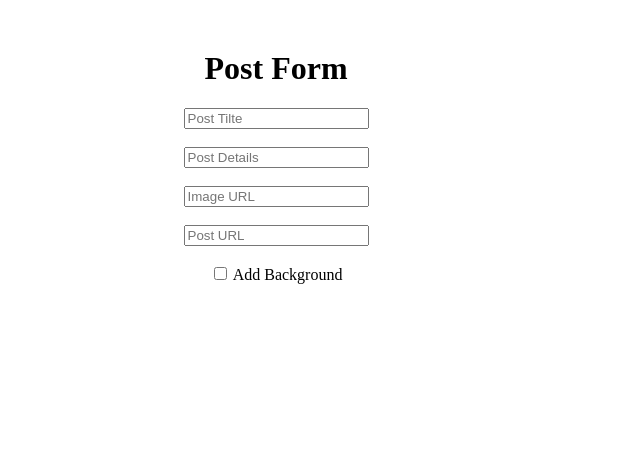
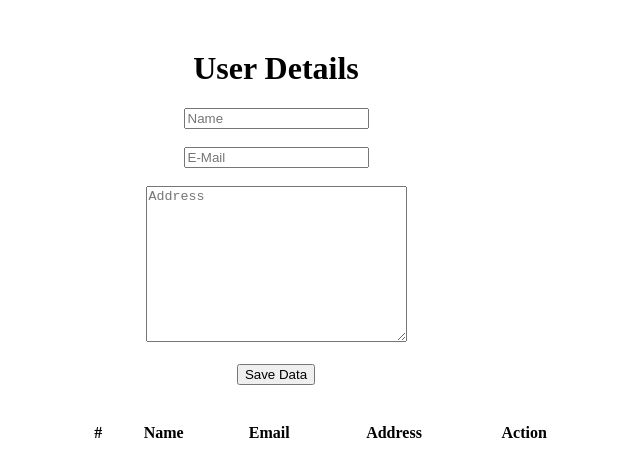
Before and after one commit to vignan37/AngularProjectGohan, an Angular app: page / in a window 1280 px wide. Shown: the top 476 px of the page, without its empty margins (364-1004 px from the left). Built offline with nearby package versions, Linux system fonts and the light colour scheme.

Commit message:
User details task done

```diff
--- a/src/app/app.component.html
+++ b/src/app/app.component.html
@@ -1 +1 @@
-<app-post-form></app-post-form>
+<app-user-details></app-user-details>
--- a/src/app/user-details/user-details.component.css
+++ b/src/app/user-details/user-details.component.css
@@ -0,0 +1,10 @@
+.form-area
+{
+    margin-top: 50px;
+    text-align: center;
+}
+.table-area{
+    position: absolute;
+    left: 35%;
+    text-align: center;
+}
--- a/src/app/user-details/user-details.component.html
+++ b/src/app/user-details/user-details.component.html
@@ -1 +1,31 @@
-<p>user-details works!</p>
+<div class="form-area">
+    <h1>User Details</h1>
+    <input type="text" placeholder="Name" [(ngModel)] = 'name'>
+    <br><br>
+    <input type="text" placeholder="E-Mail" [(ngModel)] = 'email' >
+    <br><br>
+    <textarea cols="30" rows="10" placeholder="Address" [(ngModel)]="address"></textarea>
+    <br><br>
+    <button (click)="onSave()"> Save Data </button>
+
+</div>
+<br><br>
+
+<div class = "table-area">
+    <table width = '500'>
+        <thead>
+            <th>#</th>
+            <th>Name</th>
+            <th>Email</th>
+            <th>Address</th>
+            <th>Action</th>
+        </thead>
+        <tr *ngFor="let user of userArray; let index = index">
+            <td>{{index+1}}</td>
+            <td>{{user.name}}</td>
+            <td>{{user.email}}</td>
+            <td>{{user.address}}</td>
+            <td><button (click) ="onDelete(index)">Delete</button></td>
+        </tr>
+    </table>
+</div>
--- a/src/app/user-details/user-details.component.ts
+++ b/src/app/user-details/user-details.component.ts
@@ -9,4 +9,16 @@ export class UserDetailsComponent {
   name!:string;
   email!:string;
   address!:string;
+  userArray: Array<any> = [];
+
+  onSave(){
+    this.userArray.push({
+      "name": this.name,
+      "email": this.email,
+      "address": this.address
+    })
+  }
+  onDelete(index){
+    this.userArray.splice(index,1);
+  }
 }
--- a/tsconfig.json
+++ b/tsconfig.json
@@ -5,7 +5,7 @@
     "baseUrl": "./",
     "outDir": "./dist/out-tsc",
     "forceConsistentCasingInFileNames": true,
-    "strict": true,
+    "strict": false,
     "noImplicitOverride": true,
     "noPropertyAccessFromIndexSignature": true,
     "noImplicitReturns": true,
```
